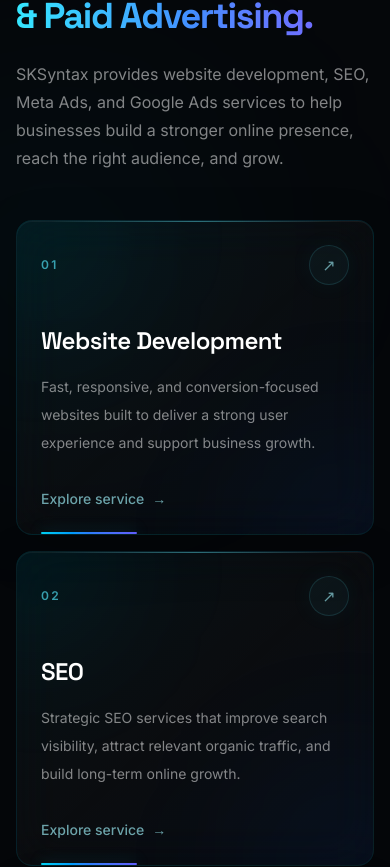
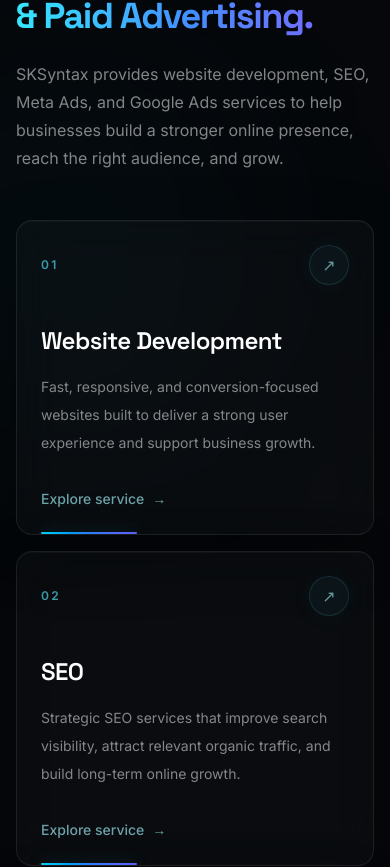
Before and after one commit to shashiyadav1790/sksyntax, a Next.js app: page / in a window 390 px wide. Shown: the part 942-1809 px from the top of the page. Built offline with nearby package versions, Linux system fonts and the light colour scheme.

Commit message:
initial change

```diff
--- a/src/app/globals.css
+++ b/src/app/globals.css
@@ -1,13 +1,14 @@
 @import "tailwindcss";
 
+
 :root {
-  --background: #05070a;
-  --foreground: #ffffff;
-  --muted: #a1a1aa;
-  --surface: #0d0d0d;
-  --border: #27272a;
-  --accent: #35e7ff;
+  --background: #0B0E12;
+  --foreground: #F0F4F7;
+  --muted: #AEB8C2;
+  --accent: #4FB6D6;
+  --surface: #1B222B;
 }
+
 
 * {
   box-sizing: border-box;
--- a/src/components/layout/Navbar.jsx
+++ b/src/components/layout/Navbar.jsx
@@ -17,7 +17,7 @@
   const [isOpen, setIsOpen] = useState(false);
 
   return (
-    <header className="fixed inset-x-0 top-0 z-50 border-b border-white/[0.06] bg-[#05070a]/85 backdrop-blur-[22px]">
+    <header className="fixed inset-x-0 top-0 z-50 border-b border-white/[0.06] bg-[#0B0E12]/85 backdrop-blur-[22px]">
       <nav className="mx-auto flex h-[68px] w-full max-w-7xl items-center justify-between px-4 sm:h-20 sm:px-6 lg:px-8">
 
         {/* ==================== LOGO ==================== */}
--- a/src/components/sections/Process.jsx
+++ b/src/components/sections/Process.jsx
@@ -97,66 +97,23 @@
               <div
                 key={step.number}
            className="
-                  group
-                  relative
-                  overflow-hidden
-                  rounded-2xl
-                  border
-                  border-white/[0.08]
-                  bg-gradient-to-br
-                  from-white/[0.045]
-                  via-white/[0.018]
-                  to-white/[0.01]
+  group relative overflow-hidden rounded-2xl
+  border border-white/[0.08]
+  bg-white/[0.025]
   p-6
-                  shadow-[inset_0_1px_0_rgba(255,255,255,0.04),0_18px_55px_rgba(0,0,0,0.22)]
+  shadow-[inset_0_1px_0_rgba(255,255,255,0.03),0_20px_60px_rgba(0,0,0,0.25)]
   backdrop-blur-xl
-                  transition-all
-                  duration-500
-                  hover:-translate-y-1
+  transition-all duration-500
+
+  hover:-translate-y-2
   hover:border-cyan-400/20
-                  hover:shadow-[inset_0_1px_0_rgba(255,255,255,0.07),0_22px_65px_rgba(0,0,0,0.30)]
+  hover:bg-white/[0.04]
+  hover:shadow-[inset_0_1px_0_rgba(255,255,255,0.06),0_25px_70px_rgba(0,0,0,0.35)]
+
   sm:p-7
-                  lg:p-8
 "
               >
 
-                {/* ==================== CARD GLOW ==================== */}
-
-                <div
-                  aria-hidden="true"
-                  className="
-                    pointer-events-none
-                    absolute
-                    -right-16
-                    -top-16
-                    h-40
-                    w-40
-                    rounded-full
-                    bg-cyan-400/[0.055]
-                    blur-[70px]
-                    transition-all
-                    duration-700
-                    group-hover:bg-cyan-400/[0.10]
-                  "
-                />
-
-                <div
-                  aria-hidden="true"
-                  className="
-                    pointer-events-none
-                    absolute
-                    -bottom-20
-                    -left-20
-                    h-36
-                    w-36
-                    rounded-full
-                    bg-blue-500/[0.035]
-                    blur-[65px]
-                    transition-all
-                    duration-700
-                    group-hover:bg-blue-500/[0.08]
-                  "
-                />
 
                 {/* ==================== NUMBER ==================== */}
 
--- a/src/components/sections/Services.jsx
+++ b/src/components/sections/Services.jsx
@@ -75,62 +75,22 @@
               href={service.href}
         className="
   group relative overflow-hidden rounded-2xl
-                border border-cyan-400/[0.10]
-                bg-gradient-to-br
-                from-cyan-400/[0.055]
-                via-white/[0.025]
-                to-blue-500/[0.045]
+  border border-white/[0.08]
+  bg-white/[0.025]
   p-6
-                shadow-[inset_0_1px_0_rgba(255,255,255,0.05),0_15px_50px_rgba(0,0,0,0.20)]
+  shadow-[inset_0_1px_0_rgba(255,255,255,0.03),0_20px_60px_rgba(0,0,0,0.25)]
   backdrop-blur-xl
   transition-all duration-500
 
-                hover:-translate-y-1
-                hover:border-cyan-300/25
-                hover:from-cyan-400/[0.08]
-                hover:via-white/[0.04]
-                hover:to-blue-500/[0.08]
-                hover:shadow-[inset_0_1px_0_rgba(255,255,255,0.08),0_25px_70px_rgba(0,0,0,0.35)]
+  hover:-translate-y-2
+  hover:border-cyan-400/20
+  hover:bg-white/[0.04]
+  hover:shadow-[inset_0_1px_0_rgba(255,255,255,0.06),0_25px_70px_rgba(0,0,0,0.35)]
 
   sm:p-8
 "
             >
-              {/* Permanent soft glow */}
-              <span
-                aria-hidden="true"
-                className="
-                  pointer-events-none absolute
-                  left-[-70px] top-[-70px]
-                  h-44 w-44 rounded-full
-                  bg-cyan-400/[0.055]
-                  blur-[65px]
-                "
-              />
 
-              {/* Bottom blue glow */}
-              <span
-                aria-hidden="true"
-                className="
-                  pointer-events-none absolute
-                  bottom-[-90px] right-[-70px]
-                  h-48 w-48 rounded-full
-                  bg-blue-500/[0.06]
-                  blur-[75px]
-                "
-              />
-
-              {/* Top shine */}
-              <span
-                aria-hidden="true"
-                className="
-                  pointer-events-none absolute
-                  inset-x-8 top-0 h-px
-                  bg-gradient-to-r
-                  from-transparent
-                  via-cyan-300/40
-                  to-transparent
-                "
-              />
 
               {/* Content */}
               <div className="relative z-10">
--- a/src/components/sections/Trust.jsx
+++ b/src/components/sections/Trust.jsx
@@ -164,37 +164,21 @@
   rounded-2xl
   border
   border-white/[0.08]
-                    bg-white/[0.035]
+  bg-white/[0.025]
   p-5
-                    shadow-[inset_0_1px_0_rgba(255,255,255,0.035)]
+  shadow-[inset_0_1px_0_rgba(255,255,255,0.03),0_20px_60px_rgba(0,0,0,0.25)]
+  backdrop-blur-xl
   transition-all
   duration-500
-                    hover:-translate-y-1
-                    hover:border-cyan-400/25
-                    hover:bg-white/[0.05]
-                    hover:shadow-[0_18px_45px_rgba(0,0,0,0.28)]
+  hover:-translate-y-2
+  hover:border-cyan-400/20
+  hover:bg-white/[0.04]
+  hover:shadow-[inset_0_1px_0_rgba(255,255,255,0.06),0_25px_70px_rgba(0,0,0,0.35)]
   active:scale-[0.99]
   sm:p-6
 "
                 >
-                  {/* Always Visible Card Glow */}
-                  <div
-                    aria-hidden="true"
-                    className="
-                      pointer-events-none
-                      absolute
-                      left-[-35px]
-                      top-[-35px]
-                      h-28
-                      w-28
-                      rounded-full
-                      bg-cyan-400/[0.045]
-                      blur-[55px]
-                      transition-all
-                      duration-500
-                      group-hover:bg-cyan-400/[0.09]
-                    "
-                  />
+
 
                   {/* Number + Indicator */}
                   <div className="relative flex items-center justify-between">
@@ -295,24 +279,7 @@
                     "
                   />
 
-                  {/* Corner Accent */}
-                  <span
-                    aria-hidden="true"
-                    className="
-                      pointer-events-none
-                      absolute
-                      bottom-[-55px]
-                      right-[-55px]
-                      h-28
-                      w-28
-                      rounded-full
-                      bg-blue-500/[0.035]
-                      blur-[55px]
-                      transition-all
-                      duration-500
-                      group-hover:bg-blue-500/[0.08]
-                    "
-                  />
+
                 </article>
               ))}
             </div>
--- a/src/components/sections/WhyChooseUs.jsx
+++ b/src/components/sections/WhyChooseUs.jsx
@@ -77,62 +77,22 @@
                 key={benefit.number}
                className="
   group relative overflow-hidden rounded-2xl
-                  border border-cyan-400/[0.09]
-                  bg-gradient-to-br
-                  from-cyan-400/[0.045]
-                  via-white/[0.02]
-                  to-blue-500/[0.04]
+  border border-white/[0.08]
+  bg-white/[0.025]
   p-6
-                  shadow-[inset_0_1px_0_rgba(255,255,255,0.045),0_15px_50px_rgba(0,0,0,0.18)]
+  shadow-[inset_0_1px_0_rgba(255,255,255,0.03),0_20px_60px_rgba(0,0,0,0.25)]
   backdrop-blur-xl
   transition-all duration-500
 
-                  hover:-translate-y-1
-                  hover:border-cyan-300/25
-                  hover:from-cyan-400/[0.07]
-                  hover:via-white/[0.035]
-                  hover:to-blue-500/[0.07]
-                  hover:shadow-[inset_0_1px_0_rgba(255,255,255,0.08),0_25px_65px_rgba(0,0,0,0.3)]
+  hover:-translate-y-2
+  hover:border-cyan-400/20
+  hover:bg-white/[0.04]
+  hover:shadow-[inset_0_1px_0_rgba(255,255,255,0.06),0_25px_70px_rgba(0,0,0,0.35)]
 
   sm:p-7
 "
               >
-                {/* Permanent Cyan Glow */}
-                <span
-                  aria-hidden="true"
-                  className="
-                    pointer-events-none absolute
-                    left-[-60px] top-[-60px]
-                    h-36 w-36 rounded-full
-                    bg-cyan-400/[0.055]
-                    blur-[65px]
-                  "
-                />
 
-                {/* Permanent Blue Glow */}
-                <span
-                  aria-hidden="true"
-                  className="
-                    pointer-events-none absolute
-                    bottom-[-70px] right-[-70px]
-                    h-40 w-40 rounded-full
-                    bg-blue-500/[0.055]
-                    blur-[70px]
-                  "
-                />
-
-                {/* Top Highlight */}
-                <span
-                  aria-hidden="true"
-                  className="
-                    pointer-events-none absolute
-                    inset-x-6 top-0 h-px
-                    bg-gradient-to-r
-                    from-transparent
-                    via-cyan-300/35
-                    to-transparent
-                  "
-                />
 
                 <div className="relative z-10">
                   {/* Top Row */}
```
Lines whose indentation alone changed are shown as unchanged.
